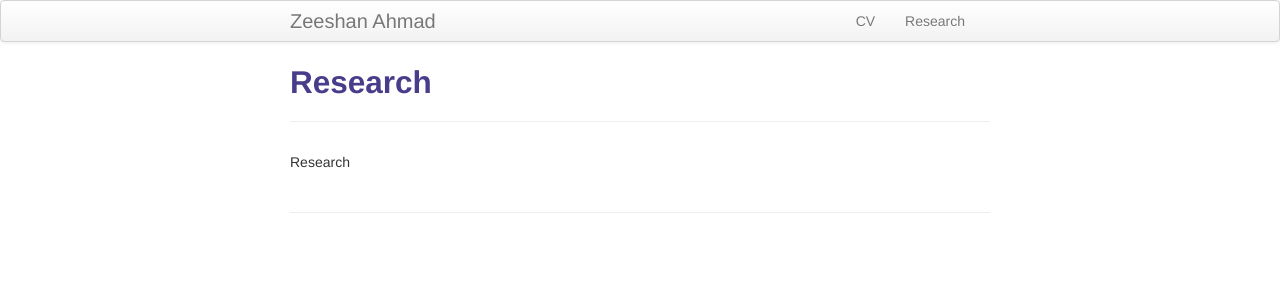
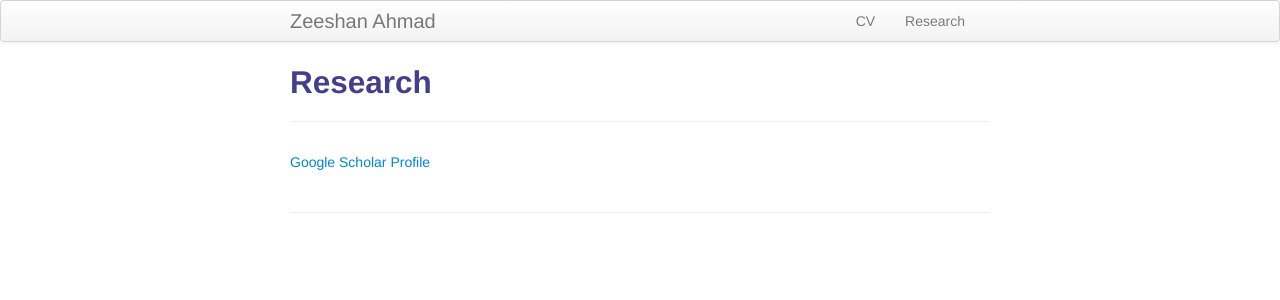
Before and after one commit to ahzeeshan/ahzeeshan.github.io2, a Jekyll site: the page built from pages/research.md, in a window 1280 px wide. Shown: the top 300 px of the page. Built offline with Jekyll 4.4.1, drawn with Linux system fonts in a browser that asks for light colours.

Commit message:
added gs

```diff
--- a/pages/research.md
+++ b/pages/research.md
@@ -4,7 +4,7 @@ title: Research
 description: Zeeshan Ahmad's research
 ---
 
-Research
+<a href="https://scholar.google.com/citations?hl=en&user=k0xt6mgAAAAJ&view_op=list_works">Google Scholar Profile</a>
 
 <!-- Note: this is how to write a comment in HTML. Everything in here won't show up on your webpage.-->
 
```
